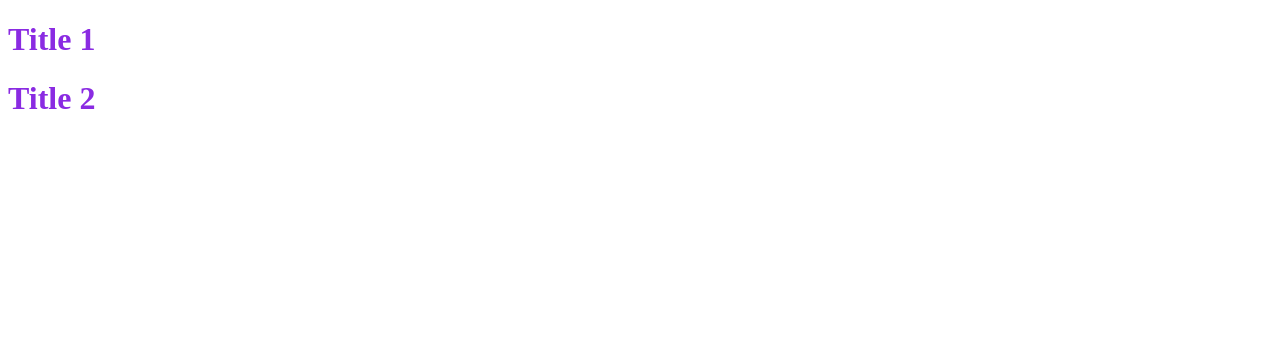
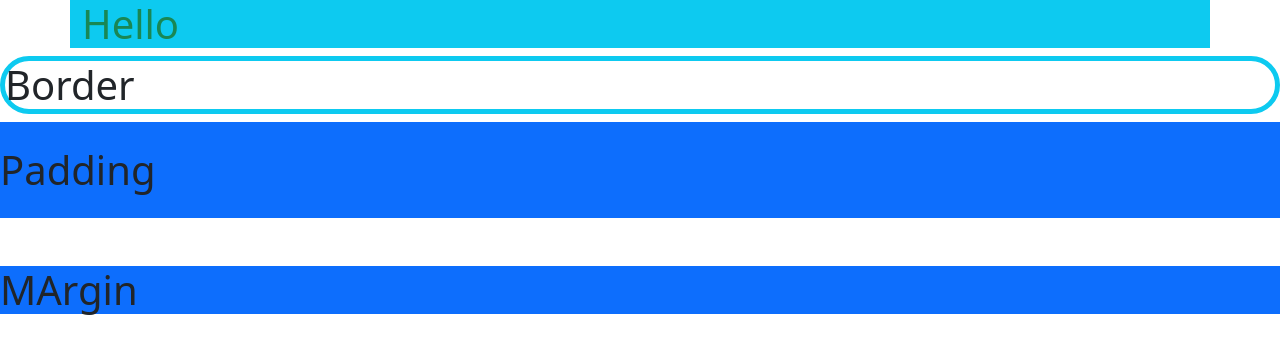
Before and after one commit to HafsaTahsin/Niagara, a plain HTML site: page Hafsa/index.html in a window 1280 px wide. Drawn offline with nearby package versions, Linux system fonts and the light colour scheme.

Commit message:
Update index.html

```diff
--- a/Hafsa/index.html
+++ b/Hafsa/index.html
@@ -1,27 +1,35 @@
 <!DOCTYPE html>
 <html lang="en">
-<head>
+  <head>
     <meta charset="UTF-8">
-    <meta http-equiv="X-UA-Compatible" content="IE=edge">
     <meta name="viewport" content="width=device-width, initial-scale=1.0">
+    <meta http-equiv="X-UA-Compatible" content="ie=edge">
+    <link href="https://cdn.jsdelivr.net/npm/bootstrap@5.2.0/dist/css/bootstrap.min.css" rel="stylesheet" integrity="sha384-gH2yIJqKdNHPEq0n4Mqa/HGKIhSkIHeL5AyhkYV8i59U5AR6csBvApHHNl/vI1Bx" crossorigin="anonymous">
+    <link rel="icon" type="image/x-icon" href="/images/favicon.ico">
+    <title>RS Class 4</title>
+  </head>
+  <body>
+    <!-- Content Goes here
 
-    <link rel = "icon" type="image/x-icon" href="style.css">
+    <div class="parent">
+        <h1 class="child-1">
+            I am <span>Zarif</span> <br />
+            I am From RS60 <br />
+            Nice to meet you
+        </h1>
+        <img class="child-2" src="https://i.pinimg.com/originals/52/91/4b/52914b8ac2f16a11c42786c3d89a84f5.gif" alt="dp" />
+    </div> -->
 
-    <title>Document</title>
+    <h1 class="container text-success bg-info">Hello</h1>
+
+    <h1 class="border border-5 border-info rounded-pill">Border</h1>
+
+    <h1 class="py-4 bg-primary">Padding</h1>
 
 
-</head>
-<style>
-    h1{
-        color: blueviolet;
+    <h1 class="my-5 bg-primary">MArgin</h1>
 
-    }
-</style>
 
-<body>
-    <h1>Title 1</h1>
-    <h1 class = "red-font"> Title 2</h1>
-    <p
-
-</body>
+    <script src="https://cdn.jsdelivr.net/npm/bootstrap@5.2.0/dist/js/bootstrap.bundle.min.js" integrity="sha384-A3rJD856KowSb7dwlZdYEkO39Gagi7vIsF0jrRAoQmDKKtQBHUuLZ9AsSv4jD4Xa" crossorigin="anonymous"></script>
+  </body>
 </html>
```
